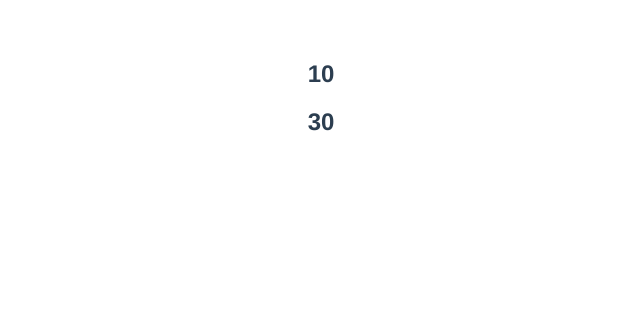
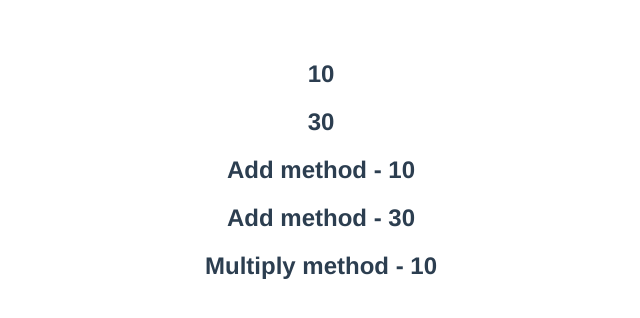
Before and after one commit to DataScientist2807/codevol_vuejs, a Vue app: page / in a window 1280 px wide. Shown: the top 318 px of the page, without its empty margins (319-959 px from the left). Built offline with nearby package versions, Linux system fonts and the light colour scheme.

Commit message:
Conditional List Rendering

```diff
--- a/src/App.vue
+++ b/src/App.vue
@@ -2,6 +2,9 @@
 <template>
   <h2>{{ 2 + 3 + 5 }}</h2>
   <h2>{{ 5 + 10 + 15 }}</h2>
+  <h2>Add method - {{ add() }}</h2>
+  <h2>Add method - {{ add_new(5,10,15) }}</h2>
+  <h2>Multiply method - {{ multiply(baseValue) }}</h2>
 </template>
 
 <script>
@@ -9,8 +12,21 @@ export default {
   name: "App",
   data() {
     return {
+      baseMultiplier: 5,
+      baseValue: 2
     };
   },
+  methods: {
+    add(){
+      return 2 + 3 + 5
+    } ,
+    add_new(a,b,c){
+      return a + b +c
+    },
+    multiply(num){
+      return num * this.baseMultiplier
+    }
+  }
 };
 </script>
 
```
